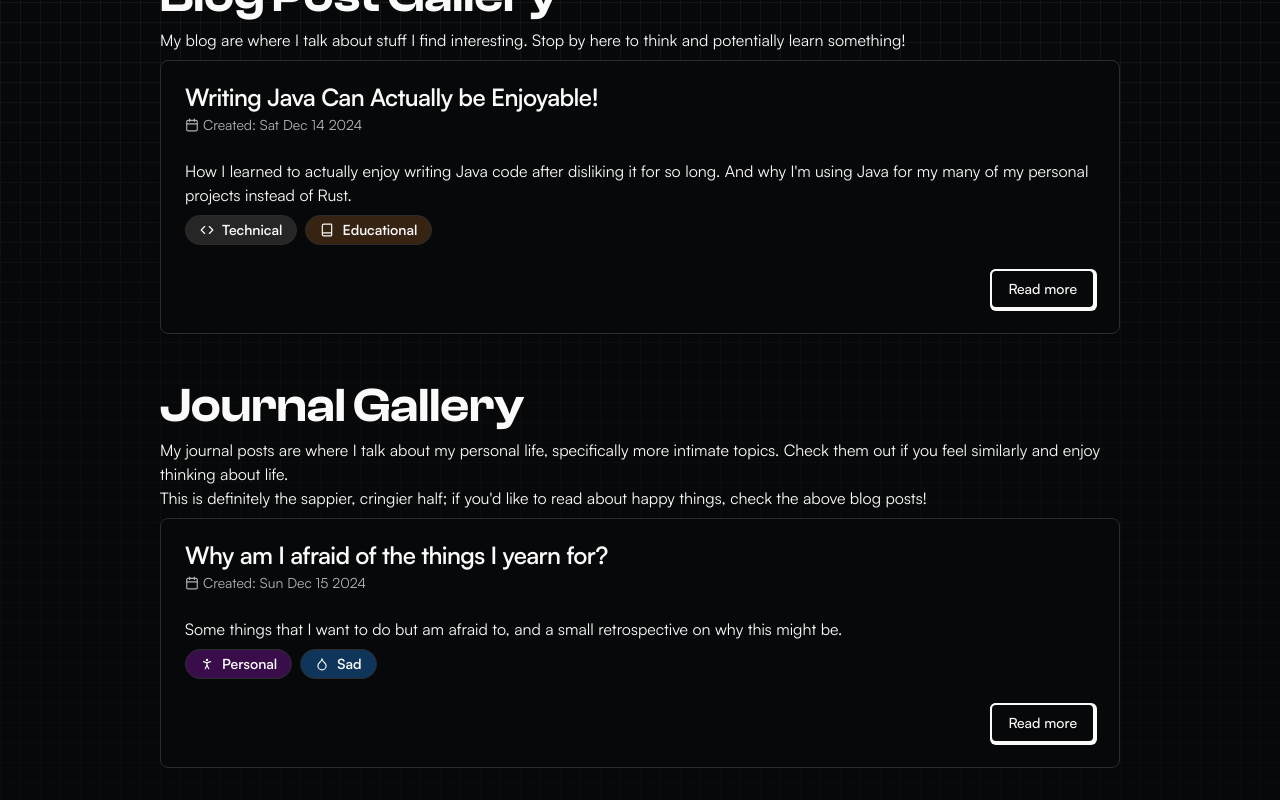
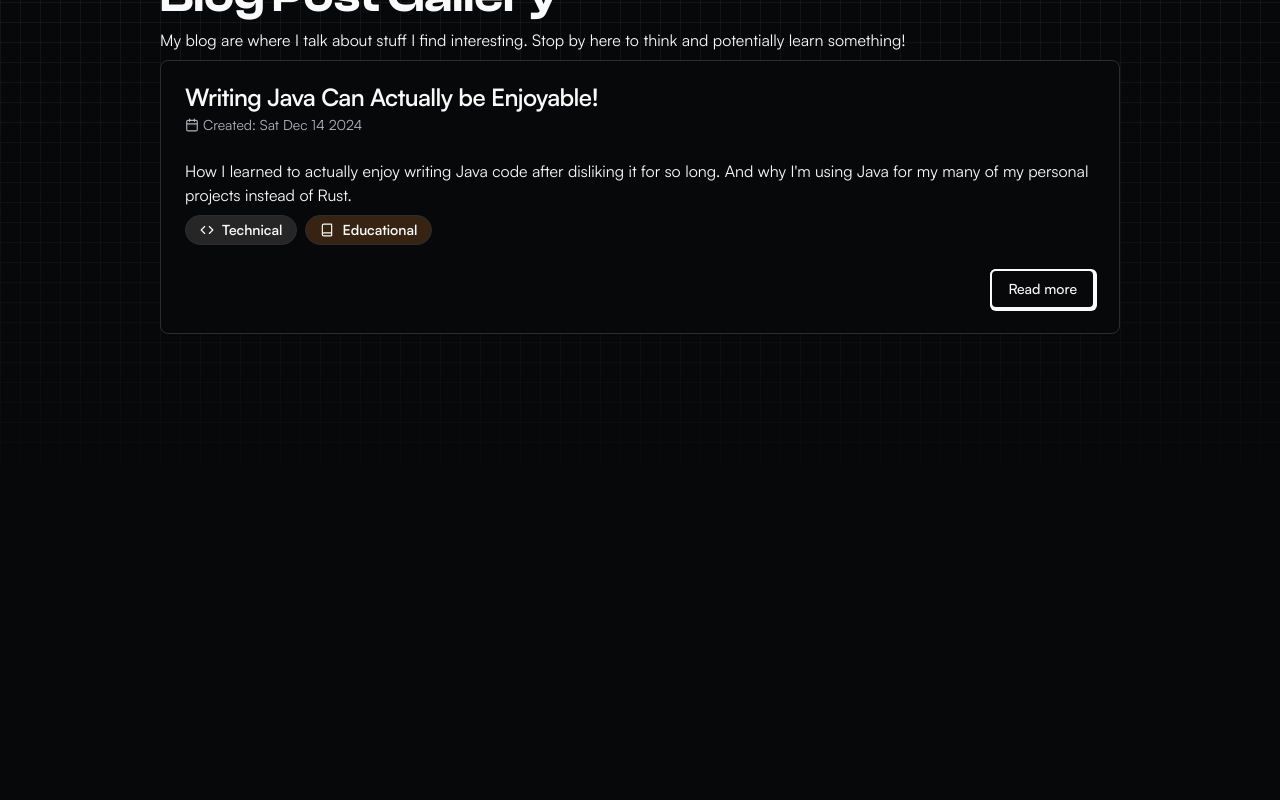
Before and after one commit to hari-vallabha-21k/portofilo, a Next.js app: page /blog in a window 1280 px wide. Shown: the part 338-1138 px from the top of the page. After the commit the page ends 800 px from the top, so only its background shows below. Built offline with nearby package versions, Linux system fonts and the light colour scheme.

Commit message:
unlist journal entries

```diff
--- a/src/app/blog/page.tsx
+++ b/src/app/blog/page.tsx
@@ -1,5 +1,5 @@
 import clsx from "clsx";
-import { blogPosts, journalPosts } from "@/lib/blog/data";
+import { blogPosts } from "@/lib/blog/data";
 import { BlogPostCard } from "@/components/blog/BlogPostCard";
 import { SectionTitle } from "@/components/typography/SectionTitle";
 
@@ -31,7 +31,7 @@ export default function BlogPage() {
 
 			<div className="my-8 sm:my-12" />
 
-			<section>
+			{/* <section>
 				<SectionTitle text="Journal Gallery" />
 
 				<p>
@@ -51,7 +51,7 @@ export default function BlogPage() {
 						/>
 					))}
 				</div>
-			</section>
+			</section> */}
 		</main>
 	);
 }
```
